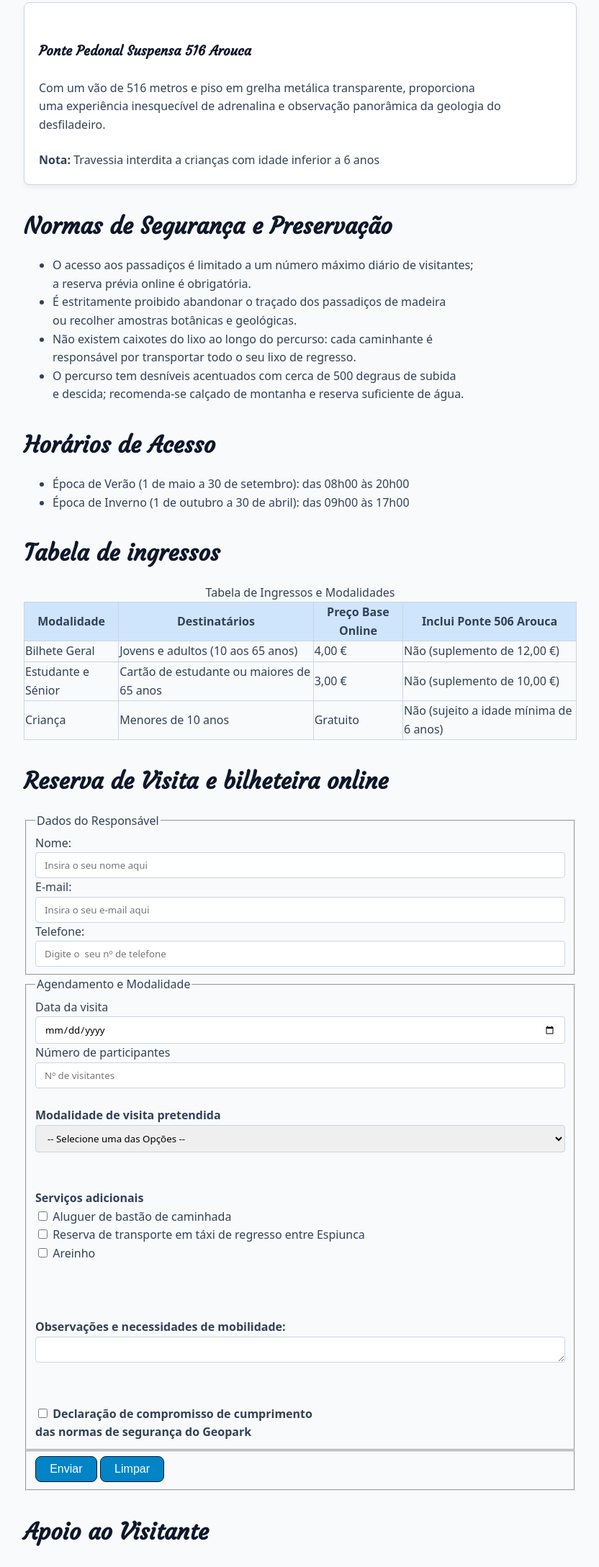
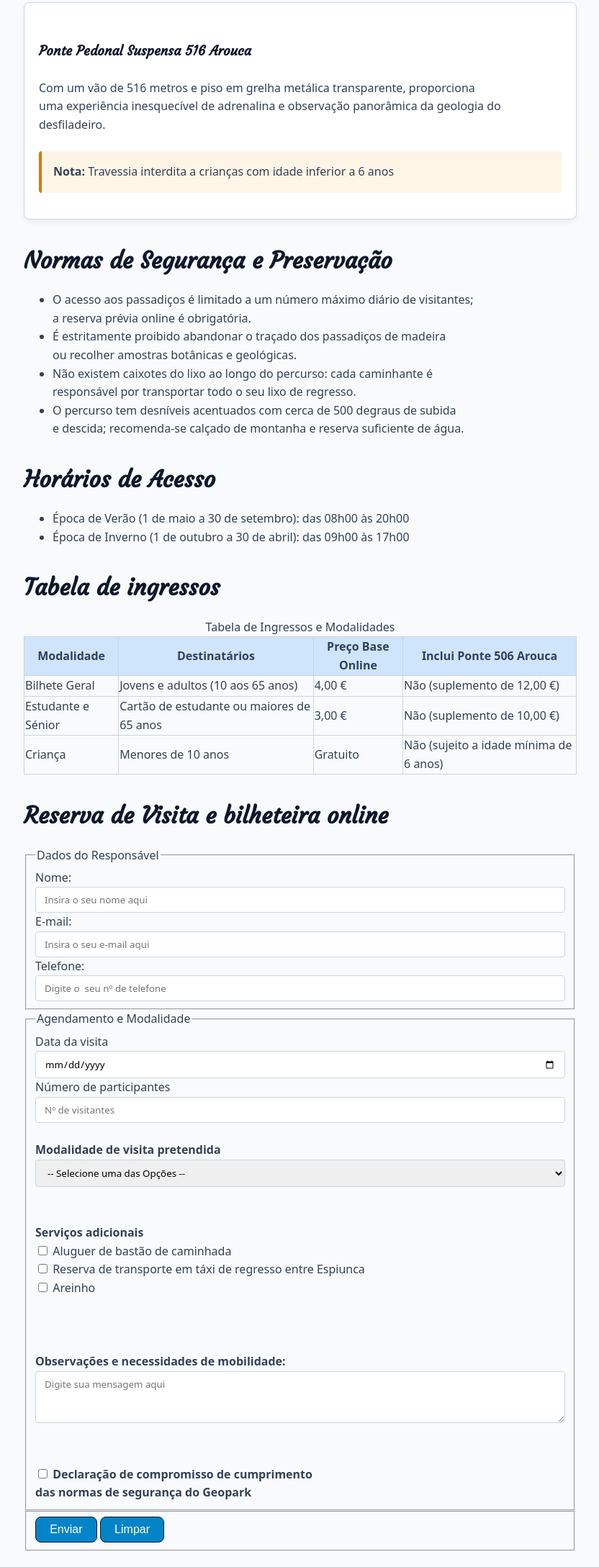
Before and after one commit to joelhorta2008-bot/exercicios-uf1.1, a plain HTML site: page sessao-09/passadicos-paiva.html in a window 1280 px wide. Shown: the part 1157-3334 px from the top of the page at 72% size, without its empty margins (223-1055 px from the left). Drawn offline with Linux system fonts and the light colour scheme; a web font is replaced by a local one.

Commit message:
Modify aside class and textarea rows for accessibility
Updated the 'aside' element to include a class and changed the textarea rows from 1 to 3 for better user input.

```diff
--- a/sessao-09/passadicos-paiva.html
+++ b/sessao-09/passadicos-paiva.html
@@ -68,7 +68,7 @@
                         Com um vão de 516 metros e piso em grelha metálica transparente, proporciona<br>
                         uma experiência inesquecível de adrenalina e observação panorâmica da geologia do desfiladeiro.
                     </p>
-                    <aside>
+                    <aside class="aviso">
                         <strong>Nota: </strong>Travessia interdita a crianças com idade inferior a 6 anos
                     </aside>
                 </article>
@@ -229,14 +229,13 @@
                             <textarea
                                 name="mensagem"
                                 id="mensagem"
-                                rows="1"
+                                rows="3"
                                 cols="30"
                                 placeholder="Digite sua mensagem aqui"
                                 minlength="10"
                                 maxlength="255"
                                 required
-                            >
-                            </textarea>
+                            ></textarea>
                         </div>
                         <div><br><br>
                             <input
```
